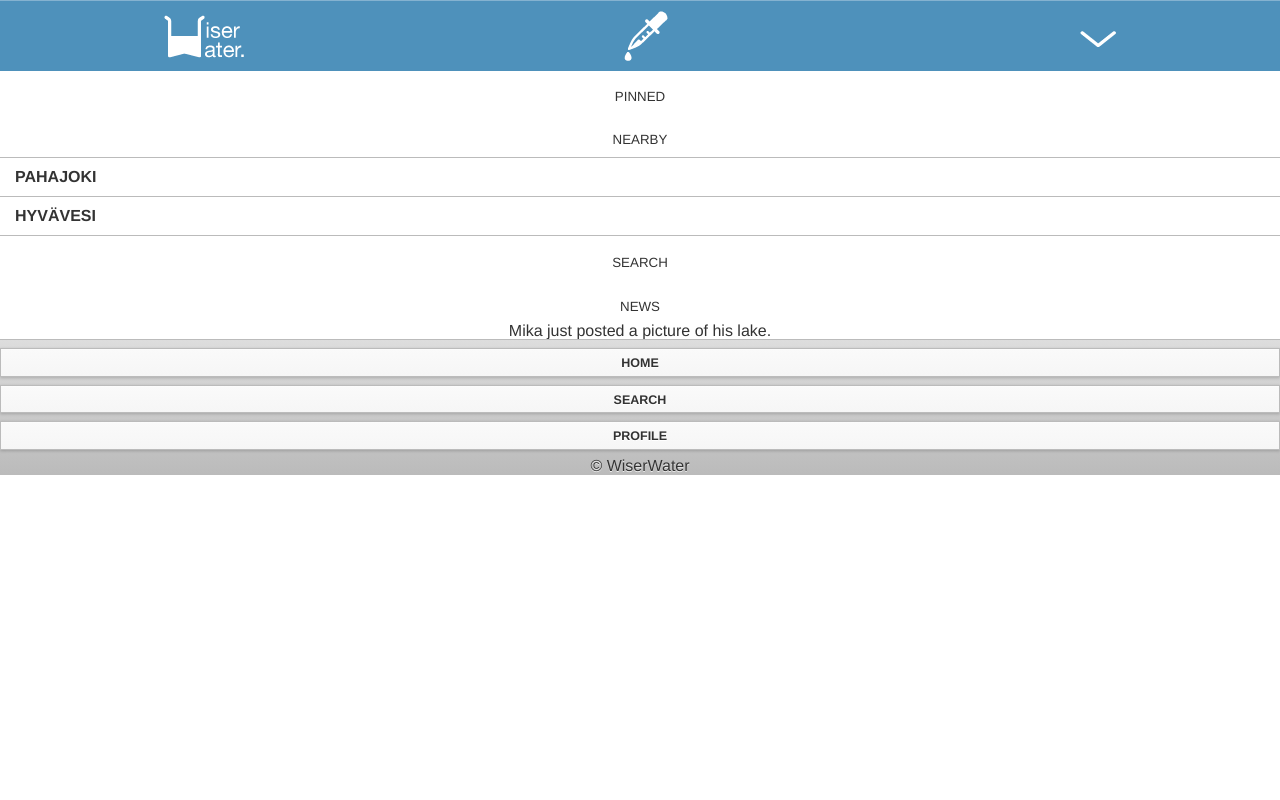
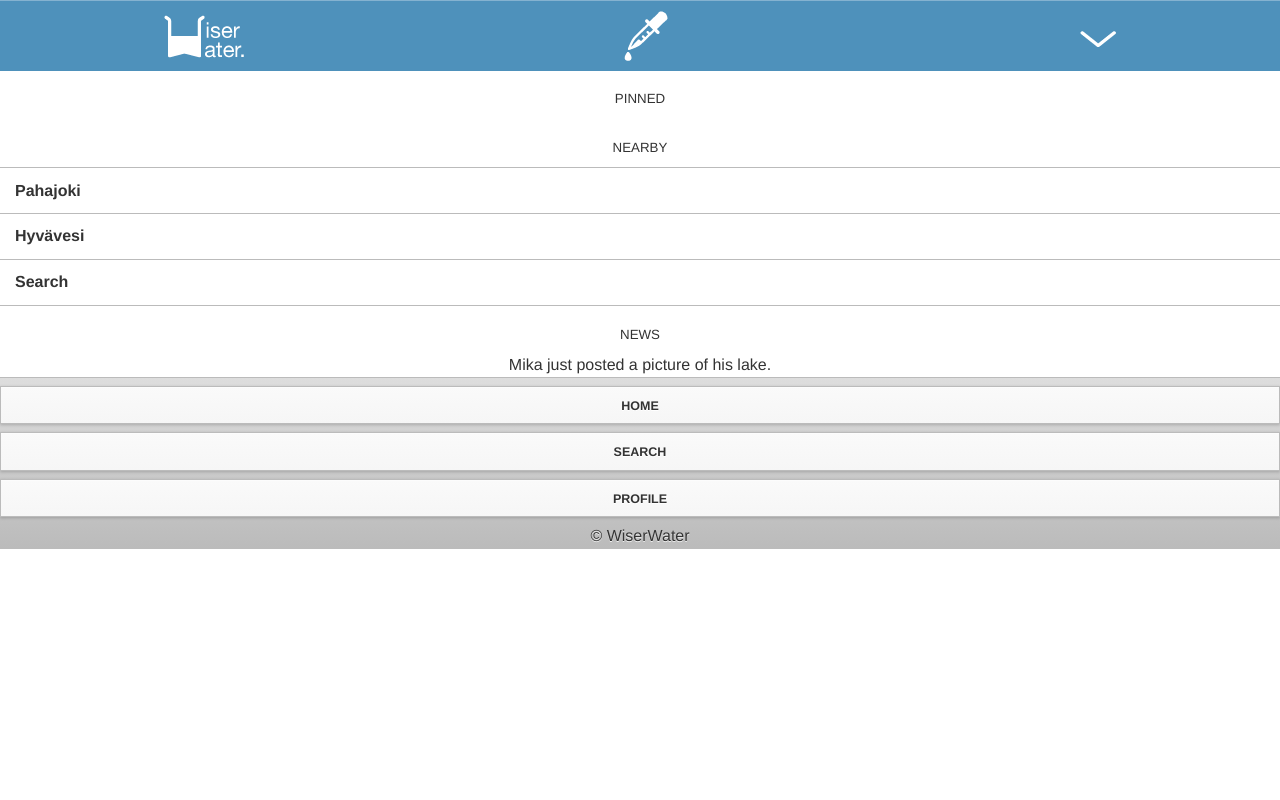
Before and after one commit to ebuyukcan/WiserWater, a Django app: page / in a window 1280 px wide. Run offline with Django 3.2, Linux system fonts and the light colour scheme; parts of the project's set-up code (start-up, migrations or seed data) failed here and were passed over; some libraries are stand-ins or nearby versions.

Commit message:
Minor CSS changes

```diff
--- a/djangoproject/static/css/style.css
+++ b/djangoproject/static/css/style.css
@@ -1,6 +1,7 @@
 body, h3 {
 	font-family: "HelveticaNeue-Light", "Helvetica Neue Light", "Helvetica Neue", Helvetica, Arial, "Lucida Grande", sans-serif;
 	font-weight: 300;
+	line-height: 140%;
 }
 
 h3 {
--- a/djangoproject/static/templates/home.html
+++ b/djangoproject/static/templates/home.html
@@ -4,8 +4,8 @@
 		</ul>
 	<h3>NEARBY</h3>
 		<ul data-role="listview">
-			<li class="lakeId">PAHAJOKI</li>
-			<li class="lakeId">HYVÄVESI</li>
+			<li class="lakeId">Pahajoki</li>
+			<li class="lakeId">Hyvävesi</li>
+			<li data-icon="search" data-icon-pos="left">Search</li>
 		</ul>
-	<h3>SEARCH</h3>
 </div>
--- a/djangoproject/static/templates/searchname.html
+++ b/djangoproject/static/templates/searchname.html
@@ -5,6 +5,7 @@
 		<li><a href="#" class="ui-btn-active ui-state-persist" data-transition="slide">Name</a></li>
 	</ul>
 </div>
+<div>
 	<ul data-role="listview" data-inset="true" data-filter="true">
   		<li class="lakeId">Item A</li>
 		<li class="lakeId">Item B1</li>
@@ -12,3 +13,4 @@
 		<li class="lakeId">Item B3</li>
 	</ul>
 </div>
+</div>
```
Also changed, not shown: other parts of djangoproject/static/css/style.css (+21 -16 lines). Lines whose indentation alone changed are shown as unchanged.
